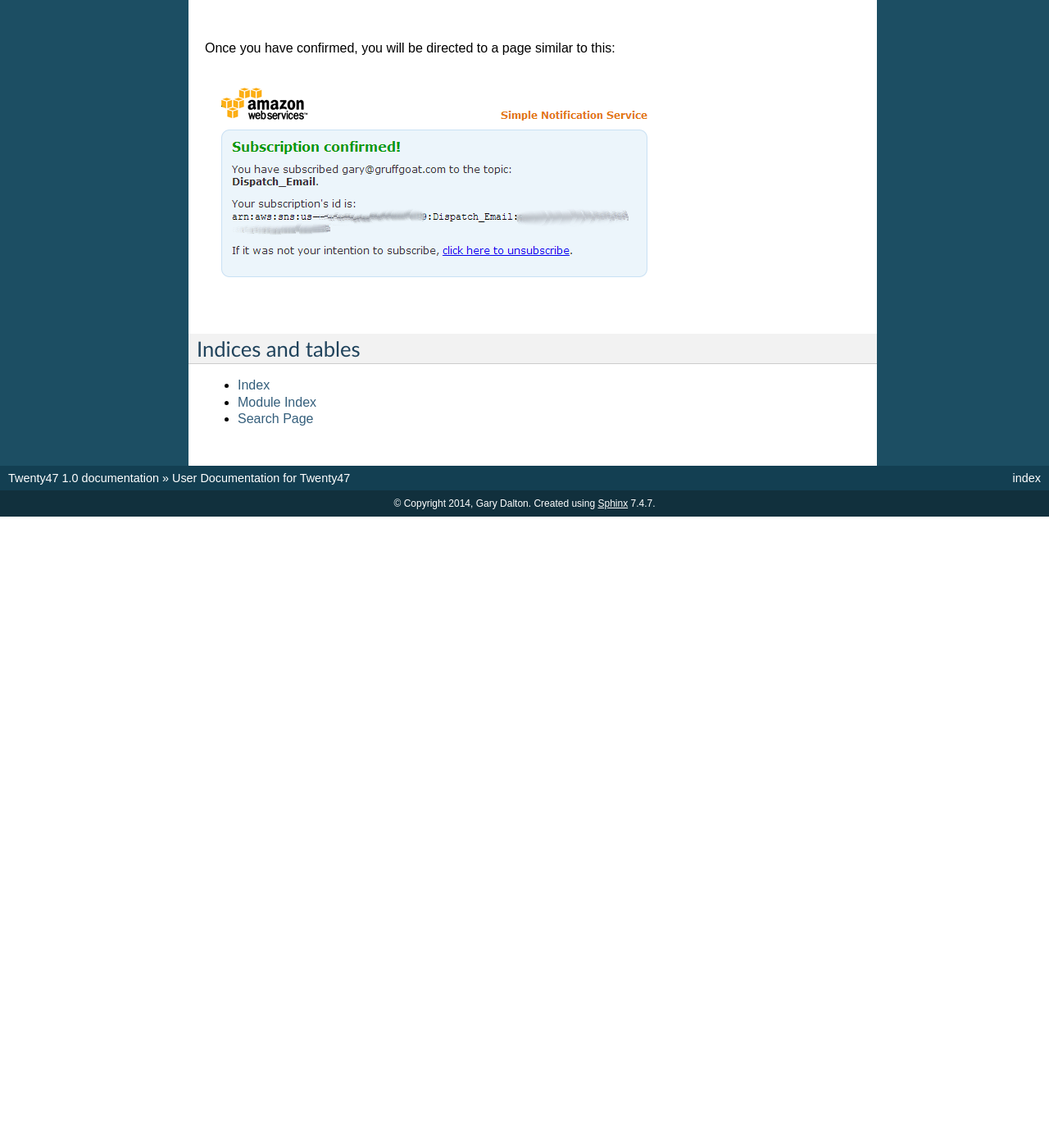
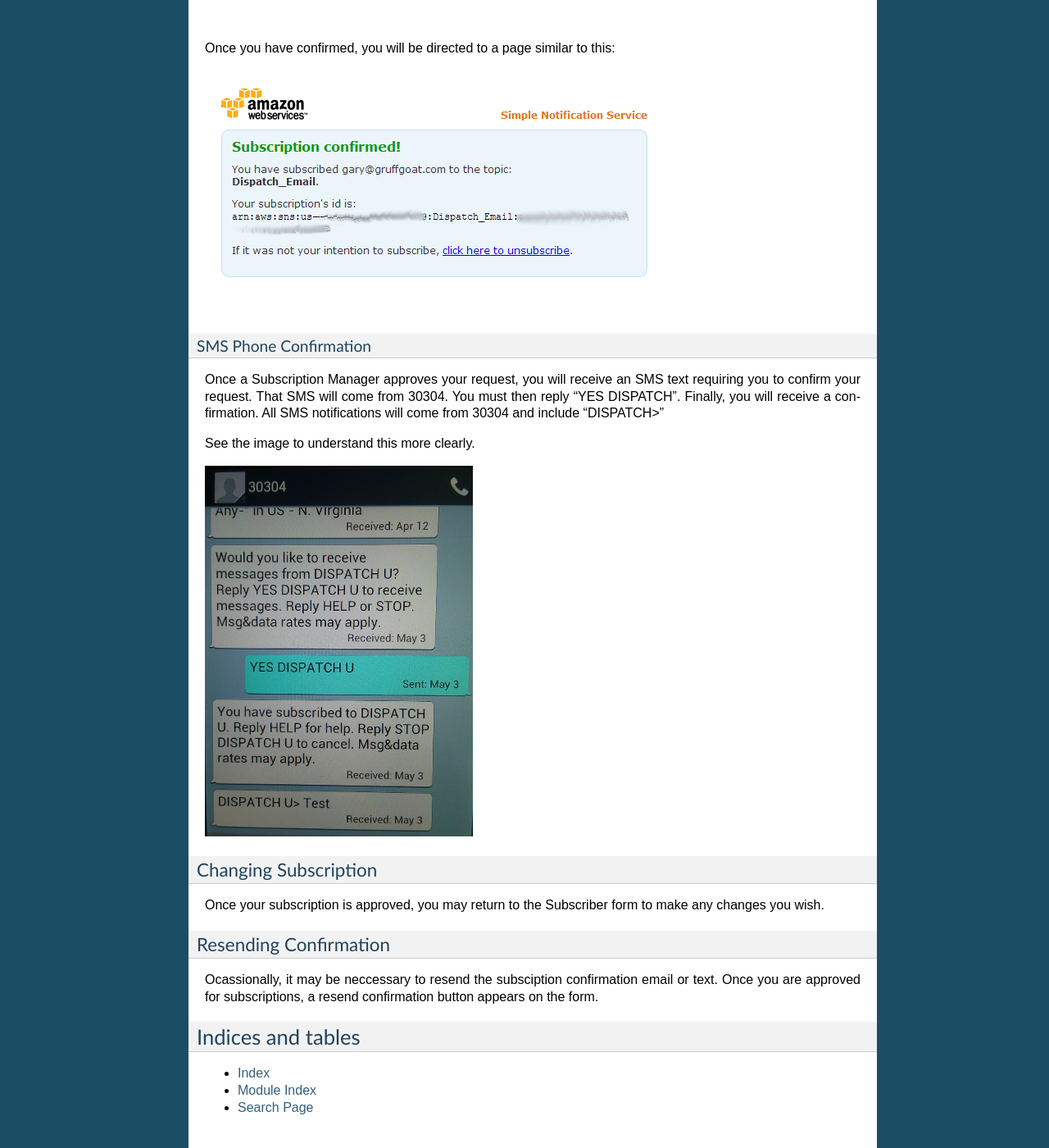
Before and after one commit to gary-dalton/Twenty47, a Sphinx documentation site: the page built from docs/for_users.rst, in a window 1280 px wide and 1400 px high, scrolled down 2068 px. Shown: the whole window at 82% size. Built offline with Sphinx 7.4.7, drawn with Linux system fonts in a browser that asks for light colours; before the commit the page ends 2698 px from its top, so only the background shows below that; some of the changed text lies outside the part shown.

Commit message:
SMS subscription stuff

```diff
--- a/docs/for_users.rst
+++ b/docs/for_users.rst
@@ -56,7 +56,29 @@ Once you have confirmed, you will be directed to a page similar to this:
 .. image:: _static/email_sub_confirm.png
    :alt: Your email is confirmed
 
+SMS Phone Confirmation
+^^^^^^^^^^^^^^^^^^^^^^
+Once a Subscription Manager approves your request, you will receive an
+SMS text requiring you to confirm your request. That SMS will come from
+30304. You must then reply "YES DISPATCH". Finally, you will receive a
+confirmation. All SMS notifications will come from 30304 and include
+"DISPATCH>"
 
+See the image to understand this more clearly.
+
+.. image:: _static/sms_text.png
+   :alt: SMS confirmation thread
+
+Changing Subscription
+---------------------
+Once your subscription is approved, you may return to the Subscriber
+form to make any changes you wish.
+
+Resending Confirmation
+----------------------
+Ocassionally, it may be neccessary to resend the subsciption confirmation
+email or text. Once you are approved for subscriptions, a resend
+confirmation button appears on the form.
 
 
 Indices and tables
```
Also changed, not shown: docs/_static/sms_text.png (added).
